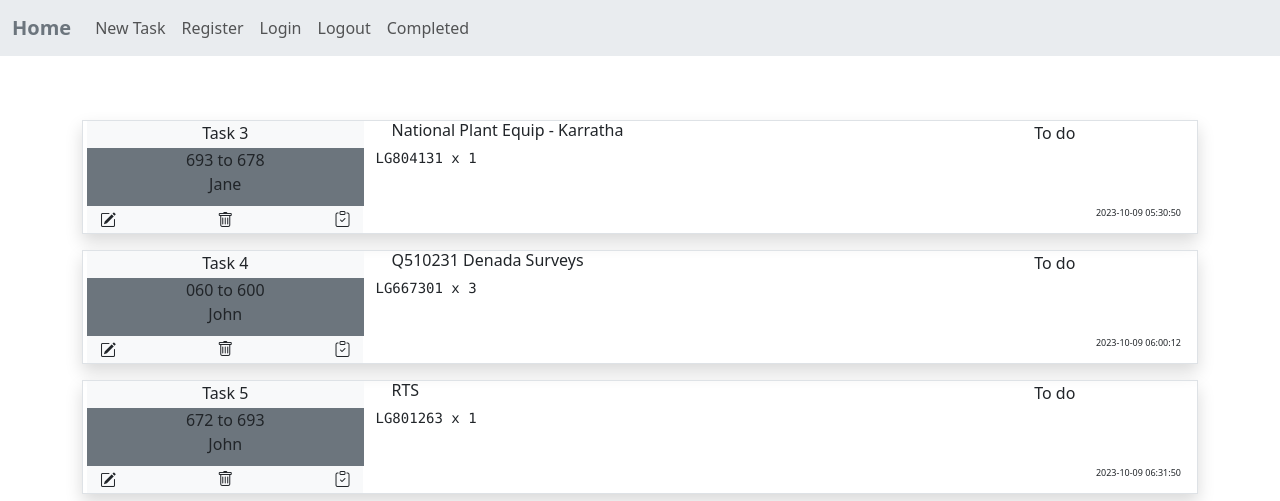
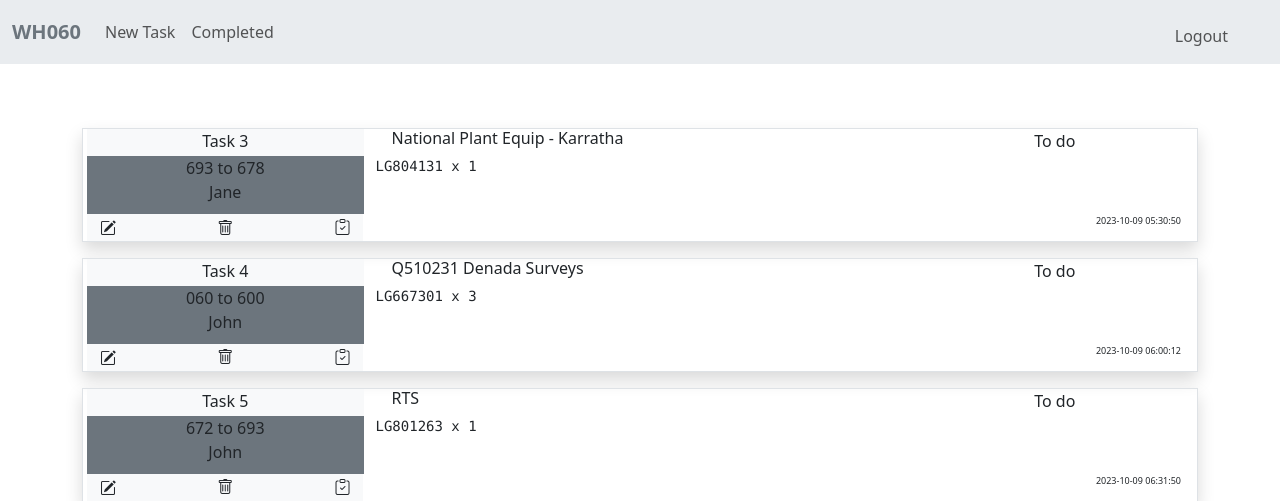
Before and after one commit to Waffleywaffers/warehousetodo, a Flask app: page / in a window 1280 px wide. Shown: the top 501 px of the page. Run offline with Flask 3, Linux system fonts and the light colour scheme; a user stored in the database is signed in; some libraries are stand-ins or nearby versions.

Commit message:
small update to navbar

```diff
--- a/templates/layout.html
+++ b/templates/layout.html
@@ -12,7 +12,7 @@
   <nav class="navbar navbar-expand-lg navbar-light bg-body-secondary">
       <div class="container-xxl">
           <a href="/" class="navbar-brand">
-              <span class="fw-bold text-secondary">Home</span>
+              <span class="fw-bold text-secondary">WH060</span>
           </a>
       <!-- toggle button for mobile nav -->
           <button class="navbar-toggler" type="button" data-bs-toggle="collapse" data-bs-target="#main-nav" aria-controls="main-nav"
@@ -20,23 +20,30 @@
               <span class="navbar-toggler-icon"></span>
           </button>
           <div class="collapse navbar-collapse align-center" id="main-nav">
+            {% if session["user_id"] %}
               <ul class="navbar-nav">
                 <li class="nav-item">
                   <a class="nav-link" href="/newtask">New Task</a>
                 </li>
+                <li class="nav-item">
+                  <a class="nav-link" href="/completed">Completed</a>
+                </li>
+              </ul>
+              <ul class="navbar-nav ms-auto mt-2">
+                <li class="nav-item">
+                  <a class="nav-link" href="/logout">Logout</a>
+                </li>
+              <ul>
+            {% else %}
+              <ul class="navbar-nav ms-auto mt-2">
                 <li class="nav-item">
                   <a class="nav-link" href="/register">Register</a>
                 </li>
                 <li class="nav-item">
                   <a class="nav-link" href="/login">Login</a>
                 </li>
-                <li class="nav-item">
-                  <a class="nav-link" href="/logout">Logout</a>
-                </li>
-                <li class="nav-item">
-                  <a class="nav-link" href="/completed">Completed</a>
-                </li>
               </ul>
+            {% endif %}
       </div>
   </nav>
 
```
Also changed, not shown: whtd.db.
